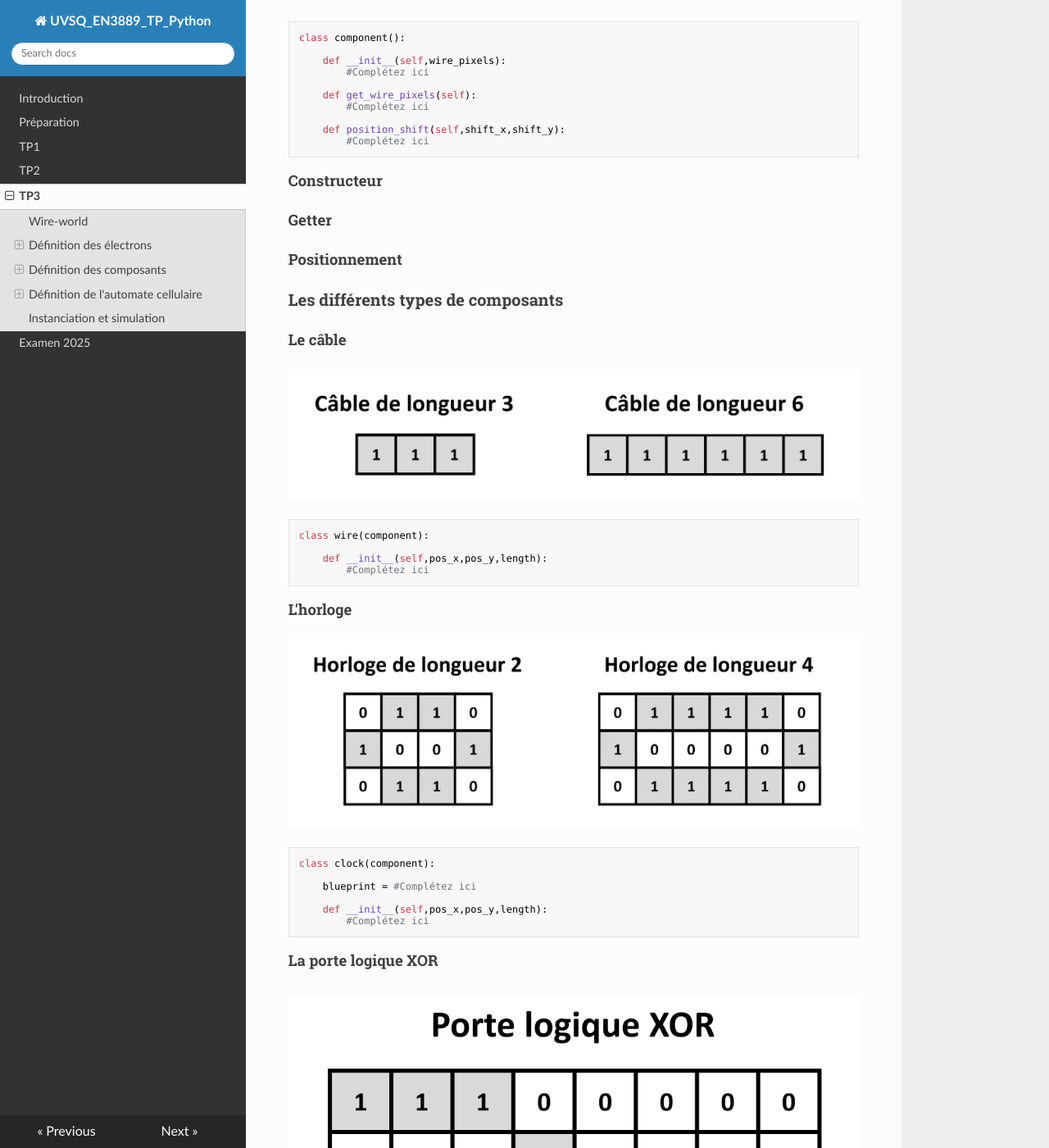
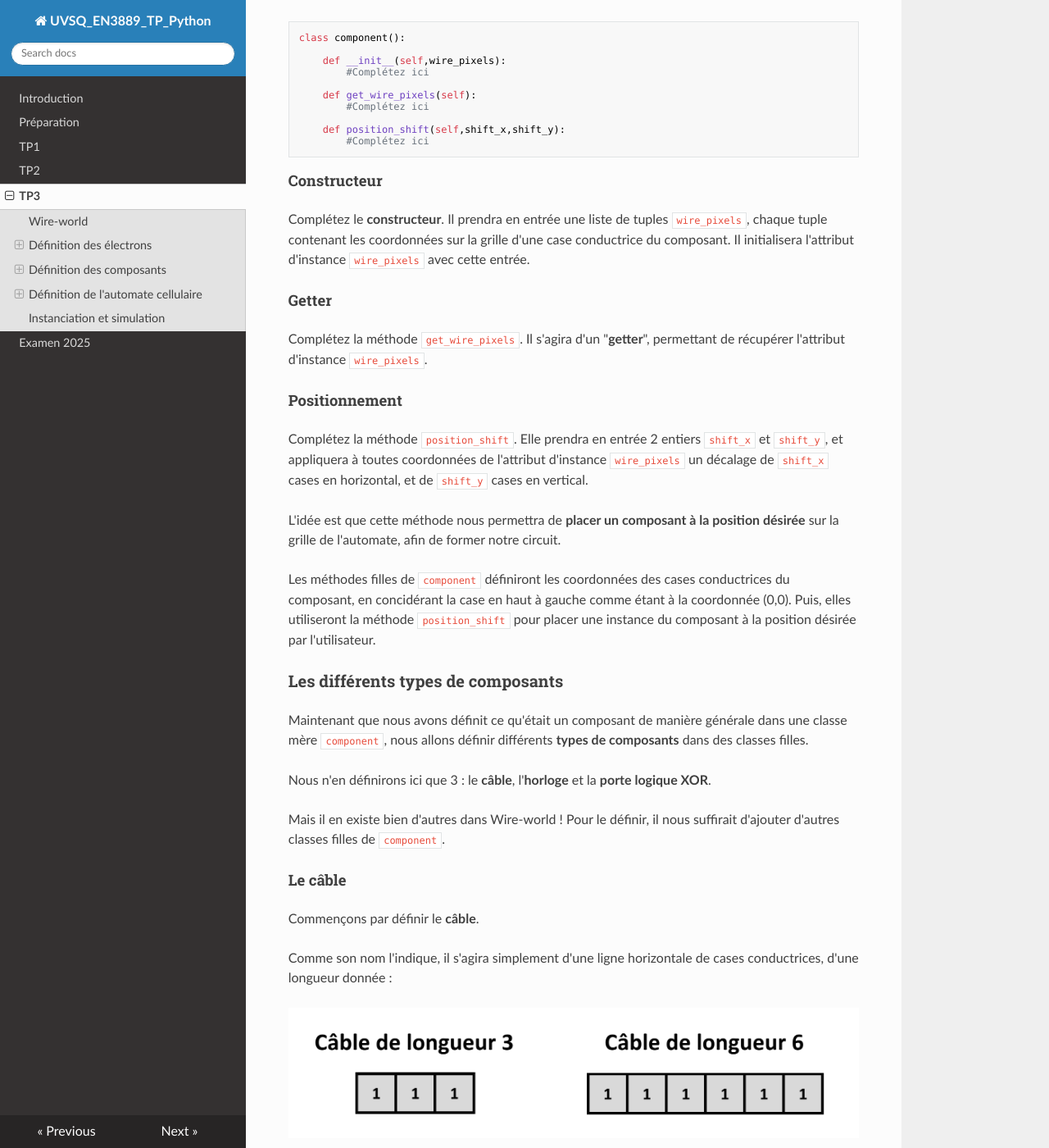
Before and after one commit to NicOudart/UVSQ_EN3889_TP_Python, an MkDocs documentation site: the page built from docs/TP3.md, in a window 1280 px wide and 1400 px high, scrolled down 4735 px. Shown: the whole window at 82% size. Built offline with MkDocs 1.6.1, drawn with Linux system fonts in a browser that asks for light colours; nearby versions of some CDN libraries; some of the changed text lies outside the part shown.

Commit message:
-Progress on TP3. -Minor fix in TP2.

```diff
--- a/docs/TP3.md
+++ b/docs/TP3.md
@@ -198,15 +198,45 @@ class component():
 
 #### Constructeur
 
+Complétez le **constructeur**.
+Il prendra en entrée une liste de tuples `wire_pixels`, chaque tuple contenant les coordonnées sur la grille d'une case conductrice du composant.
+Il initialisera l'attribut d'instance `wire_pixels` avec cette entrée.
+
 #### Getter
+
+Complétez la méthode `get_wire_pixels`.
+Il s'agira d'un "**getter**", permettant de récupérer l'attribut d'instance `wire_pixels`.
 
 #### Positionnement
 
+Complétez la méthode `position_shift`.
+Elle prendra en entrée 2 entiers `shift_x` et `shift_y`, et appliquera à toutes coordonnées de l'attribut d'instance `wire_pixels` un décalage de `shift_x` cases en horizontal, et de `shift_y` cases en vertical.
+
+L'idée est que cette méthode nous permettra de **placer un composant à la position désirée** sur la grille de l'automate, afin de former notre circuit.
+
+Les méthodes filles de `component` définiront les coordonnées des cases conductrices du composant, en concidérant la case en haut à gauche comme étant à la coordonnée (0,0).
+Puis, elles utiliseront la méthode `position_shift` pour placer une instance du composant à la position désirée par l'utilisateur.
+
 ### Les différents types de composants
+
+Maintenant que nous avons définit ce qu'était un composant de manière générale dans une classe mère `component`, nous allons définir différents **types de composants** dans des classes filles.
+
+Nous n'en définirons ici que 3 : le **câble**, l'**horloge** et la **porte logique XOR**.
+
+Mais il en existe bien d'autres dans Wire-world !
+Pour le définir, il nous suffirait d'ajouter d'autres classes filles de `component`.
 
 #### Le câble
 
+Commençons par définir le **câble**.
+
+Comme son nom l'indique, il s'agira simplement d'une ligne horizontale de cases conductrices, d'une longueur donnée :
+
 ![Composant câble](img/TP3_component_cable.png)
+
+On se servira de ce composant pour relier d'autres composants entre eux, à la manière d'un fil électrique dans le monde réel.
+
+Complétez alors la classe `wire` suivante :
 
 ~~~
 class wire(component):
@@ -215,22 +245,54 @@ class wire(component):
         #Complétez ici
 ~~~
 
+Son **constructeur** prendra en entrée 3 entiers `pos_x`, `pos_y` et `length`, contenant respectivement la position horizontale, la position verticale et la longueur du câble à initialiser.
+On considèrera que (`pos_x`,`pos_y`) sont les coordonnées de la case la plus à gauche du câble.
+
+Pour placer le câble à la bonne position, on pourra définir ses coordonnées relativement à (0,0), puis le déplacer avec la méthode `position_shift`.
+
 #### L'horloge
+
+Définissons à présent l'**horloge**.
+
+Il s'agit d'un "générateur" émettant des électrons à intervalles d'itérations réguliers.
+
+La longueur de la partie centrale de l'horloge peut varier : plus elle est longue, plus grand sera le nombre d'itérations entre 2 émissions d'électrons.
 
 ![Composant horloge](img/TP3_component_clock.png)
 
+On se servira donc de ce composant pour injecter périodiquement des électrons dans notre circuit, à la manière d'une horloge dans le monde réel.
+
+Complétez alors la classe `clock` suivante :
+
 ~~~
 class clock(component):
-
-    blueprint = #Complétez ici
 
     def __init__(self,pos_x,pos_y,length):
         #Complétez ici
 ~~~
 
+Son **constructeur** prendra en entrée 3 entiers `pos_x`, `pos_y` et `length`, contenant respectivement la position horizontale, la position verticale et la longueur de l'horloge à initialiser.
+On considèrera que (`pos_x`,`pos_y`) sont les coordonnées de la case la plus en haut à gauche de l'horloge.
+
+Pour placer l'horloge à la bonne position, on pourra définir ses coordonnées relativement à (0,0), puis la déplacer avec la méthode `position_shift`.
+
 #### La porte logique XOR
 
+Enfin, définissons la **porte logique XOR** ("ou exclusif" en français).
+
+Voici la structure d'une porte logique XOR dans Wire-world :
+
 ![Composant porte logique XOR](img/TP3_component_XOR.png)
+
+Ce composant permettra de simuler le comportement d'une porte logique XOR dans la vie réelle :
+
+* Si un seul électron arrive sur une de ses entrées, il sera transmis à sa sortie.
+
+* Si 2 électrons arrivent en même temps sur chacune de ses entrées, aucun électron ne sera transmis à sa sortie.
+
+C'est le comportement de ce composant que nous allons simuler en fin de TP.
+
+Complétez alors la classe `xor` suivante :
 
 ~~~
 class xor(component):
@@ -240,6 +302,14 @@ class xor(component):
     def __init__(self,pos_x,pos_y):
         #Complétez ici
 ~~~
+
+Un attribut de classe `blueprint` contiendra une liste de tuples, chaque tuple contenant les coordonnées d'une case conductrice du composant, en considérant la case la plus en haut à gauche du composant comme étant à (0,0).
+On utilise ici un attribut de classe, car la forme d'une porte logique XOR n'est pas propre à une instance, mais à la classe elle-même.
+
+Son **constructeur** prendra en entrée 2 entiers `pos_x` et `pos_y`, contenant respectivement la position horizontale et la position verticale de la porte logique XOR à initialiser.
+On considèrera que (`pos_x`,`pos_y`) sont les coordonnées de la case la plus en haut à gauche du composant.
+
+Pour placer la porte logique XOR à la bonne position, on initialisera sa position avec l'attribut de classe `blueprint`, puis on la déplacera avec la méthode `position_shift`.
 
 ### Un conteneur de composants (circuit)
 
```
Also changed, not shown: docs/TP2.md (+2 -0 lines).
